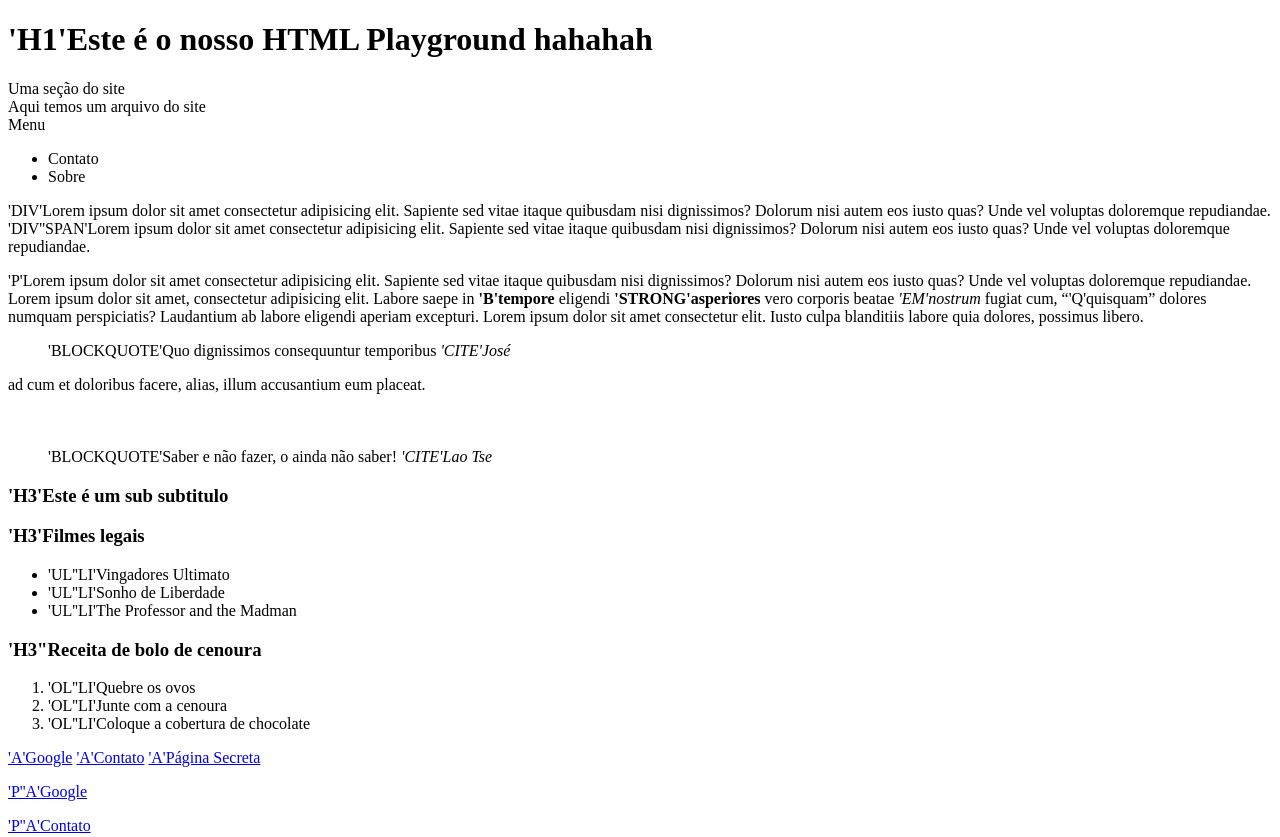
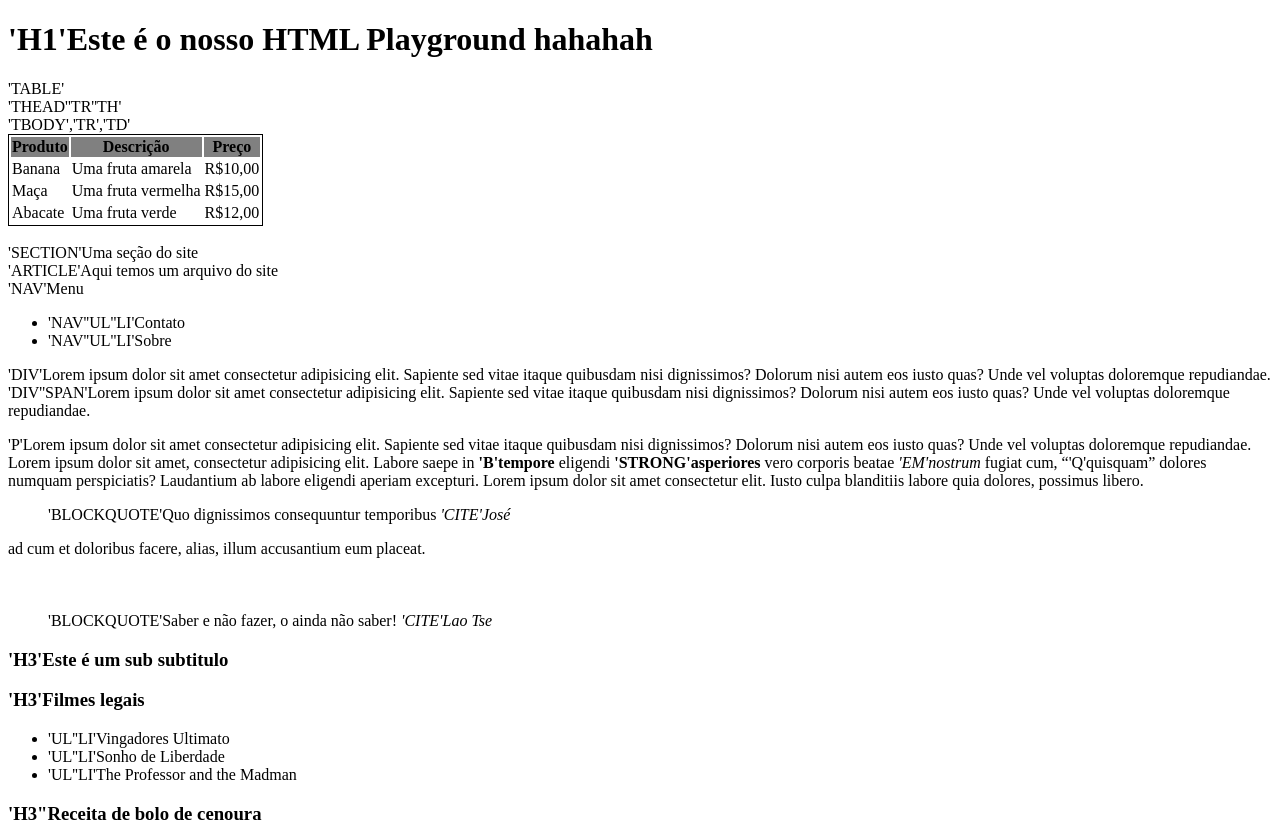
Before and after one commit to caiofrancolin/html_playground, a plain HTML site: page index.html in a window 1280 px wide. Shown: the top 837 px of the page. Drawn offline with Linux system fonts and the light colour scheme.

Commit message:
Aprendemos sobre tabelas <table><thead><tr><th><tbody><tr><td>

```diff
--- a/index.html
+++ b/index.html
@@ -11,19 +11,49 @@
       <h1>'H1'Este é o nosso HTML Playground hahahah</h1>
     </header>
 
+
+    <table style="border: 1px solid;"> 'TABLE'<br>'THEAD''TR''TH'<br>'TBODY','TR','TD'
+      <thead style="background-color: gray;">
+        <tr>
+          <th>Produto</th>
+          <th>Descrição</th>
+          <th>Preço</th>
+        </tr>
+      </thead>
+      <tbody>
+        <tr>
+          <td>Banana</td>
+          <td>Uma fruta amarela</td>
+          <td>R$10,00</td>
+        </tr>
+        <tr>
+          <td>Maça</td>
+          <td>Uma fruta vermelha</td>
+          <td>R$15,00</td>
+        </tr>
+        <tr>
+          <td>Abacate</td>
+          <td>Uma fruta verde</td>
+          <td>R$12,00</td>
+        </tr>
+      </tbody>
+    </table>
+
+<br>
+
     <section>
-      Uma seção do site
+      'SECTION'Uma seção do site
     </section>
 
     <article>
-      Aqui temos um arquivo do site
+      'ARTICLE'Aqui temos um arquivo do site
     </article>
 
     <nav>
-      Menu
+      'NAV'Menu
       <ul>
-        <li>Contato</li>
-        <li>Sobre</li>
+        <li>'NAV''UL''LI'Contato</li>
+        <li>'NAV''UL''LI'Sobre</li>
       </ul>
     </nav>
 
@@ -128,12 +158,12 @@
     <img src="/imagens/ave.jpg" alt="Ave" />
     <img src="/imagens/gato.jpg" alt="Outro gato" />
 
-    <aside></aside>
-    <main></main>
-    <address></address>
+    <aside>'ASIDE'</aside>
+    <main>'MAIN'</main>
+    <address>'ADDRESS'</address>
 
     <footer>
-      Usada para colocar o rodapé do site
+      'FOOTER'Usada para colocar o rodapé do site
     </footer>
   </body>
 </html>
```
